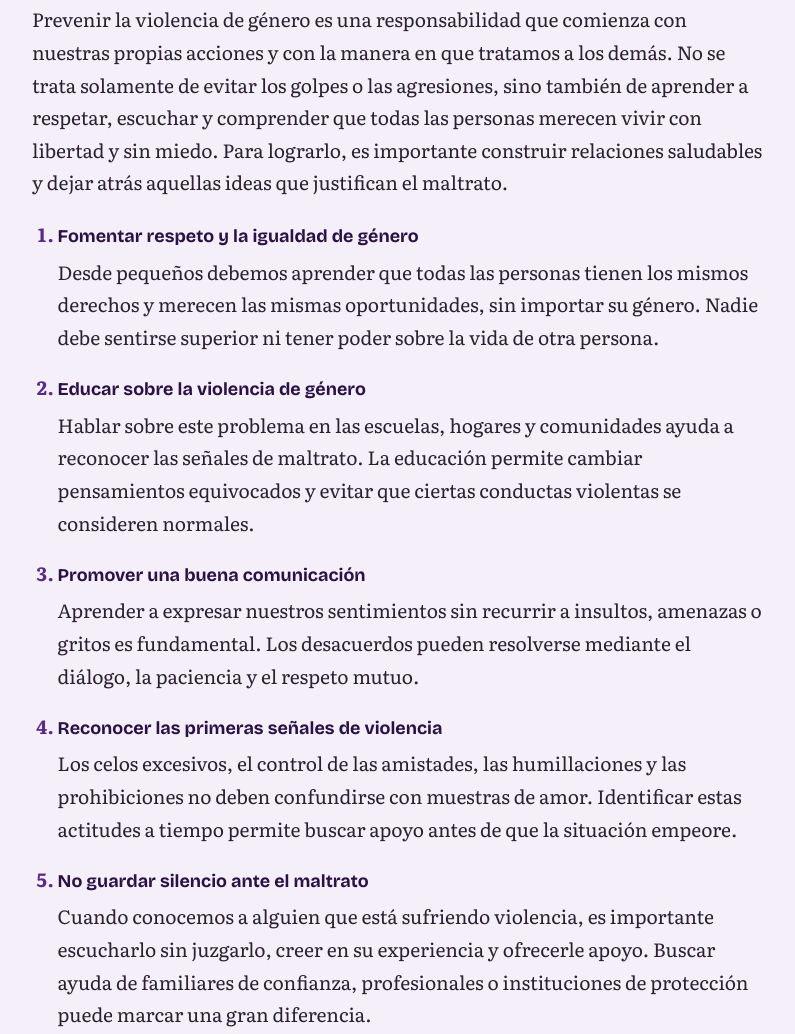
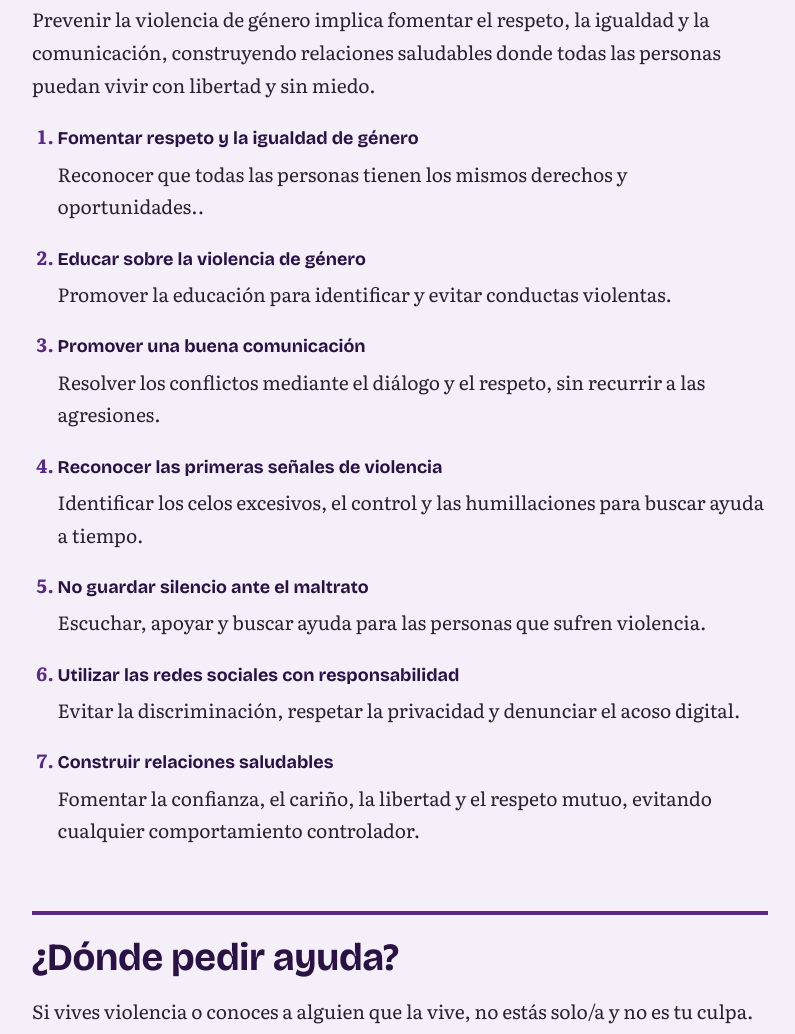
Before and after one commit to SteewHaans/Paginas-, a plain HTML site: page index.html in a window 1280 px wide. Shown: the part 6238-7272 px from the top of the page, without its empty margins (240-1035 px from the left). Drawn offline with nearby package versions, Linux system fonts and the light colour scheme.

Commit message:
Update index.html

```diff
--- a/index.html
+++ b/index.html
@@ -151,35 +151,35 @@
             </article>
             <article id="articulo5">
                 <h2 id="prevencion">¿Cómo lo podemos prevenir?</h2>
-                <p>Prevenir la violencia de género es una responsabilidad que comienza con nuestras propias acciones y con la manera en que tratamos a los demás. No se trata solamente de evitar los golpes o las agresiones, sino también de aprender a respetar, escuchar y comprender que todas las personas merecen vivir con libertad y sin miedo. Para lograrlo, es importante construir relaciones saludables y dejar atrás aquellas ideas que justifican el maltrato.</p>
+                <p>Prevenir la violencia de género implica fomentar el respeto, la igualdad y la comunicación, construyendo relaciones saludables donde todas las personas puedan vivir con libertad y sin miedo.</p>
                 <ol>
                     <li>
                         <strong>Fomentar respeto y la igualdad de género</strong>
-                        <p>Desde pequeños debemos aprender que todas las personas tienen los mismos derechos y merecen las mismas oportunidades, sin importar su género. Nadie debe sentirse superior ni tener poder sobre la vida de otra persona.</p>
+                        <p>Reconocer que todas las personas tienen los mismos derechos y oportunidades..</p>
                     </li>
                     <li>
                         <strong>Educar sobre la violencia de género</strong>
-                        <p>Hablar sobre este problema en las escuelas, hogares y comunidades ayuda a reconocer las señales de maltrato. La educación permite cambiar pensamientos equivocados y evitar que ciertas conductas violentas se consideren normales.</p>
+                        <p>Promover la educación para identificar y evitar conductas violentas.</p>
                     </li>
                     <li>
                         <strong>Promover una buena comunicación</strong>
-                        <p>Aprender a expresar nuestros sentimientos sin recurrir a insultos, amenazas o gritos es fundamental. Los desacuerdos pueden resolverse mediante el diálogo, la paciencia y el respeto mutuo.</p>
+                        <p>Resolver los conflictos mediante el diálogo y el respeto, sin recurrir a las agresiones.</p>
                     </li>
                     <li>
                         <strong>Reconocer las primeras señales de violencia</strong>
-                        <p>Los celos excesivos, el control de las amistades, las humillaciones y las prohibiciones no deben confundirse con muestras de amor. Identificar estas actitudes a tiempo permite buscar apoyo antes de que la situación empeore.</p>
+                        <p>Identificar los celos excesivos, el control y las humillaciones para buscar ayuda a tiempo.</p>
                     </li>
                     <li>
                         <strong>No guardar silencio ante el maltrato</strong>
-                        <p>Cuando conocemos a alguien que está sufriendo violencia, es importante escucharlo sin juzgarlo, creer en su experiencia y ofrecerle apoyo. Buscar ayuda de familiares de confianza, profesionales o instituciones de protección puede marcar una gran diferencia.</p>
+                        <p>Escuchar, apoyar y buscar ayuda para las personas que sufren violencia.</p>
                     </li>
                     <li>
                         <strong>Utilizar las redes sociales con responsabilidad</strong>
-                        <p>Debemos evitar compartir contenido que humille, discrimine o promueva la violencia. También es importante respetar la privacidad de los demás y denunciar situaciones de acoso o amenazas digitales.</p>
+                        <p>Evitar la discriminación, respetar la privacidad y denunciar el acoso digital.</p>
                     </li>
                     <li>
                         <strong>Construir relaciones saludables</strong>
-                        <p>Una relación sana debe estar basada en la confianza, el cariño, la libertad y el respeto. Amar a alguien no significa controlar sus decisiones, revisar su celular o impedirle relacionarse con otras personas.</p>
+                        <p>Fomentar la confianza, el cariño, la libertad y el respeto mutuo, evitando cualquier comportamiento controlador.</p>
                     </li>
                 </ol>
             </article>
```
